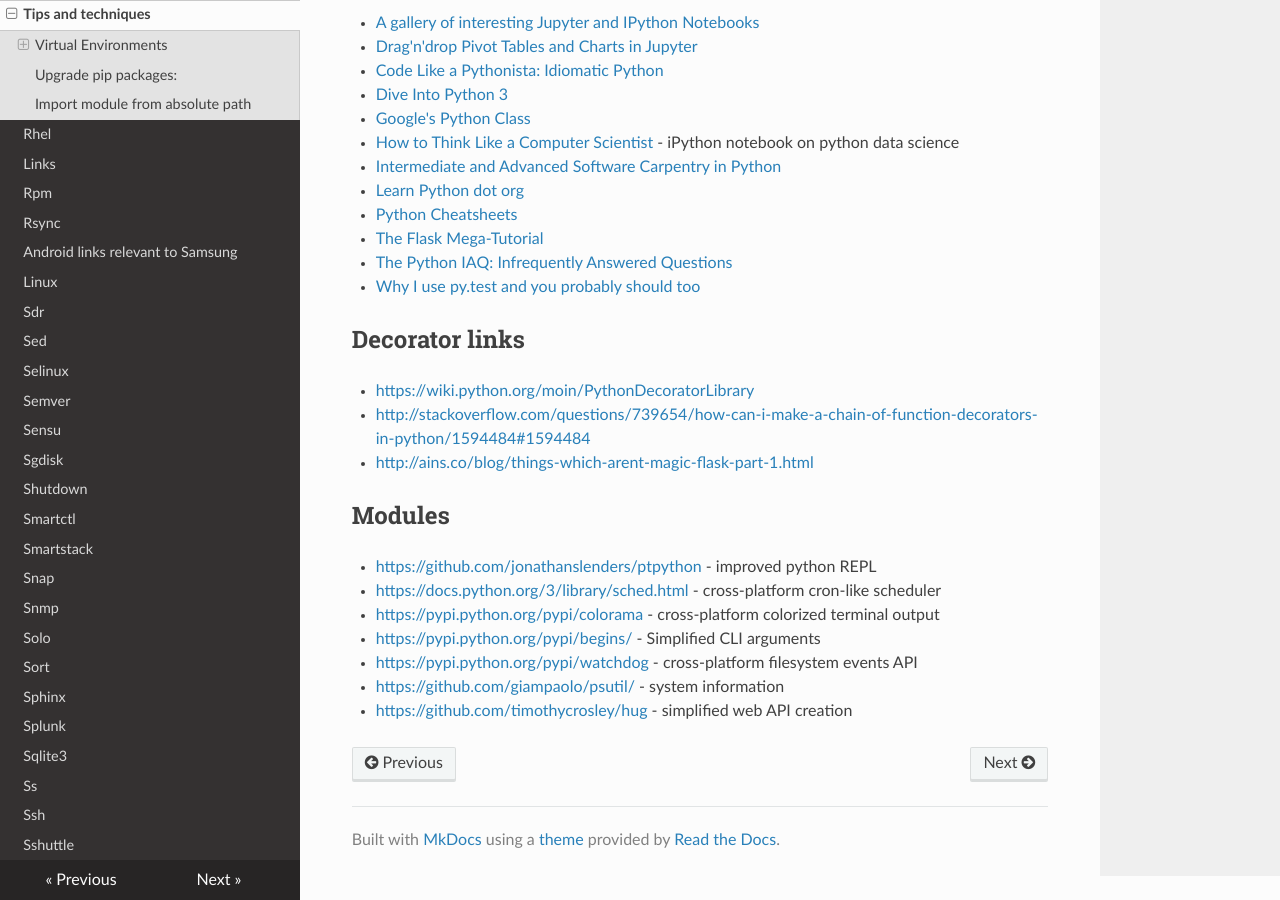
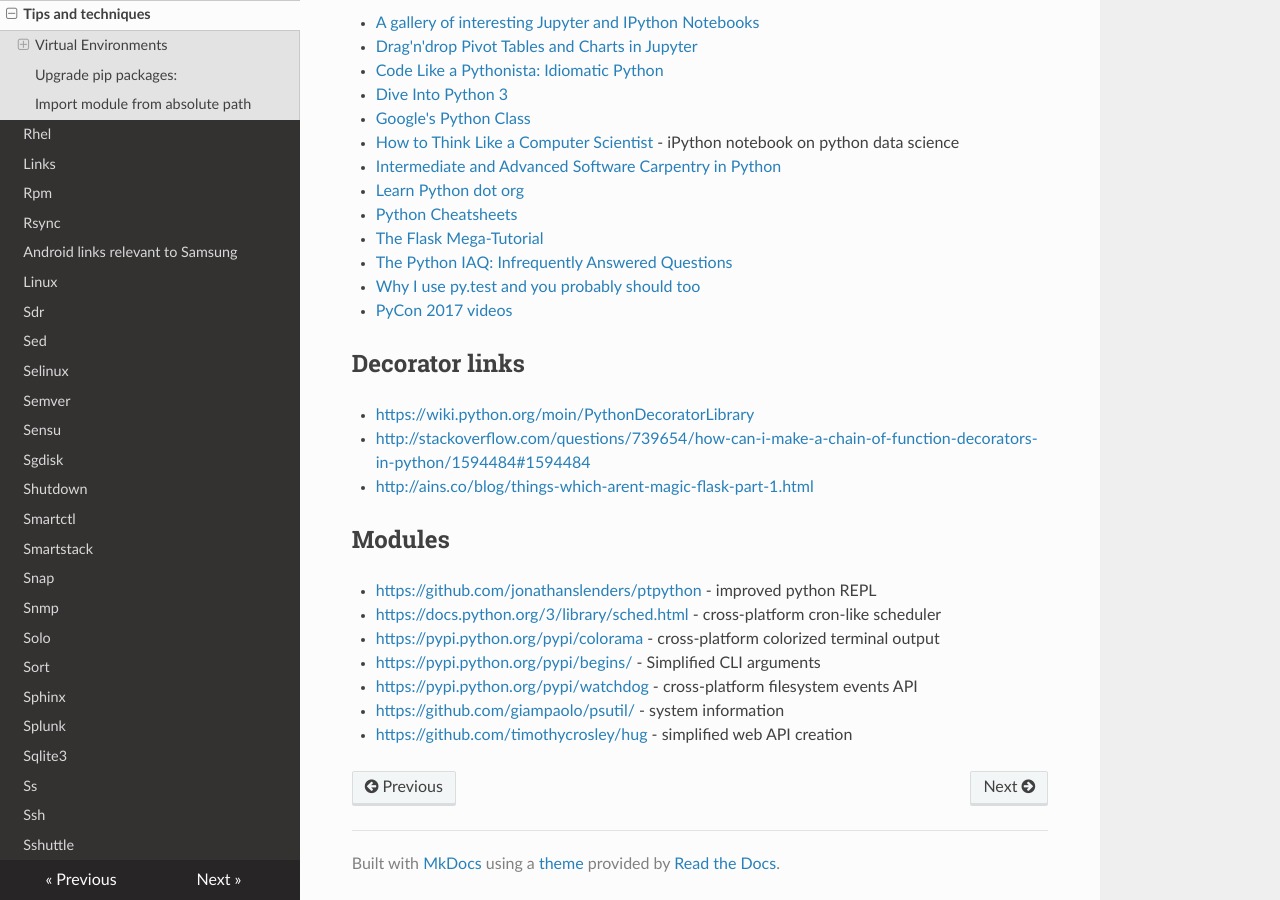
Before and after one commit to lando-cal/tech-notes, an MkDocs documentation site: the page built from docs/python.md, in a window 1280 px wide and 900 px high, scrolled down 2416 px. Built offline with MkDocs 1.6.1, drawn with Linux system fonts in a browser that asks for light colours; nearby versions of some CDN libraries.

Commit message:
Add PyCon 2017 vids

```diff
--- a/docs/python.md
+++ b/docs/python.md
@@ -123,6 +123,7 @@ ArgSpec(args=['func'], varargs=None, keywords=None, defaults=None)
 - [The Flask Mega-Tutorial](https://blog.miguelgrinberg.com/post/the-flask-mega-tutorial-part-i-hello-world)
 - [The Python IAQ: Infrequently Answered Questions](http://norvig.com/python-iaq.html)
 - [Why I use py.test and you probably should too](http://halfcooked.com/presentations/pyconau2013/why_I_use_pytest.html)
+- [PyCon 2017 videos](https://www.youtube.com/channel/UCrJhliKNQ8g0qoE_zvL8eVg)
 
 ## Decorator links
 
```
